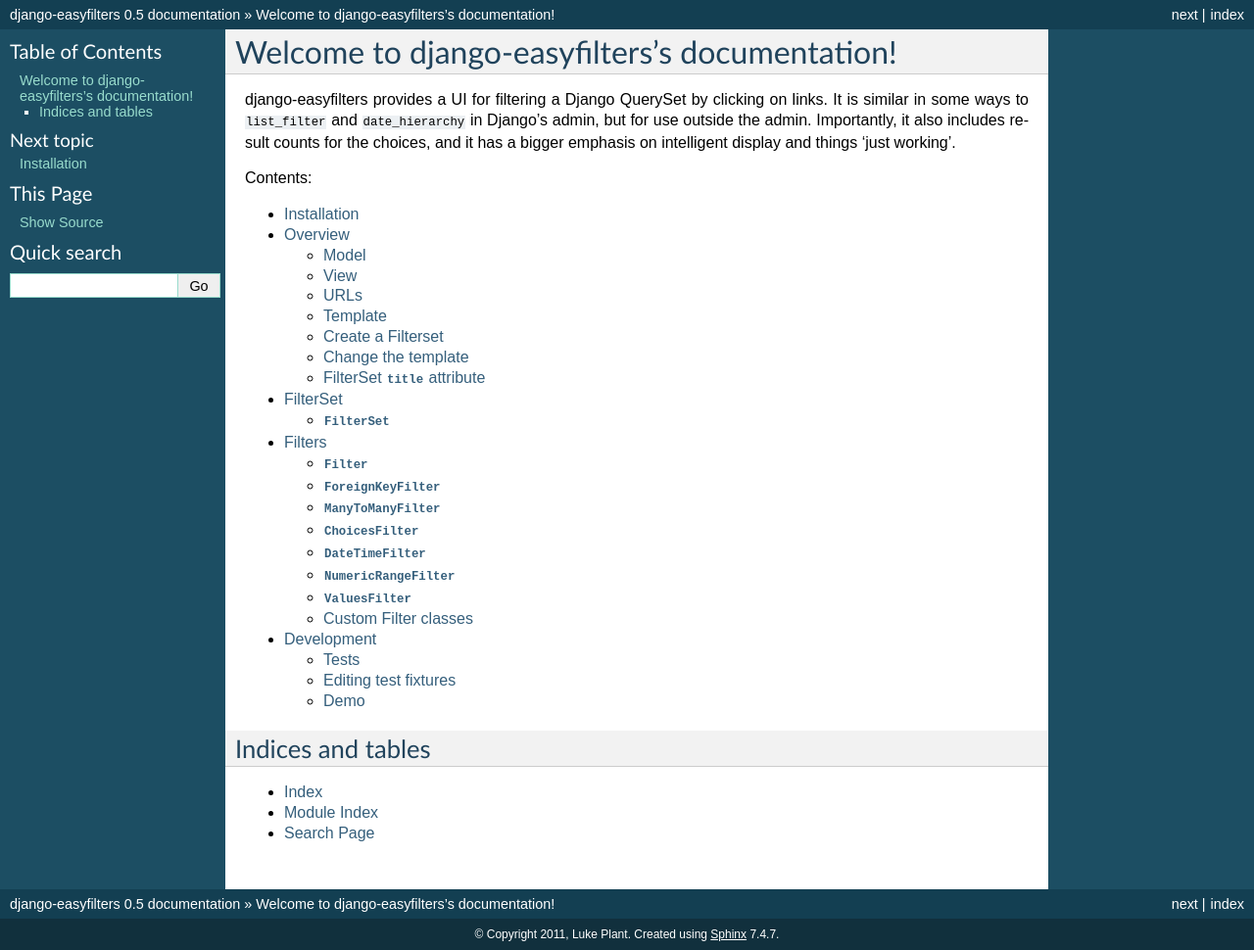
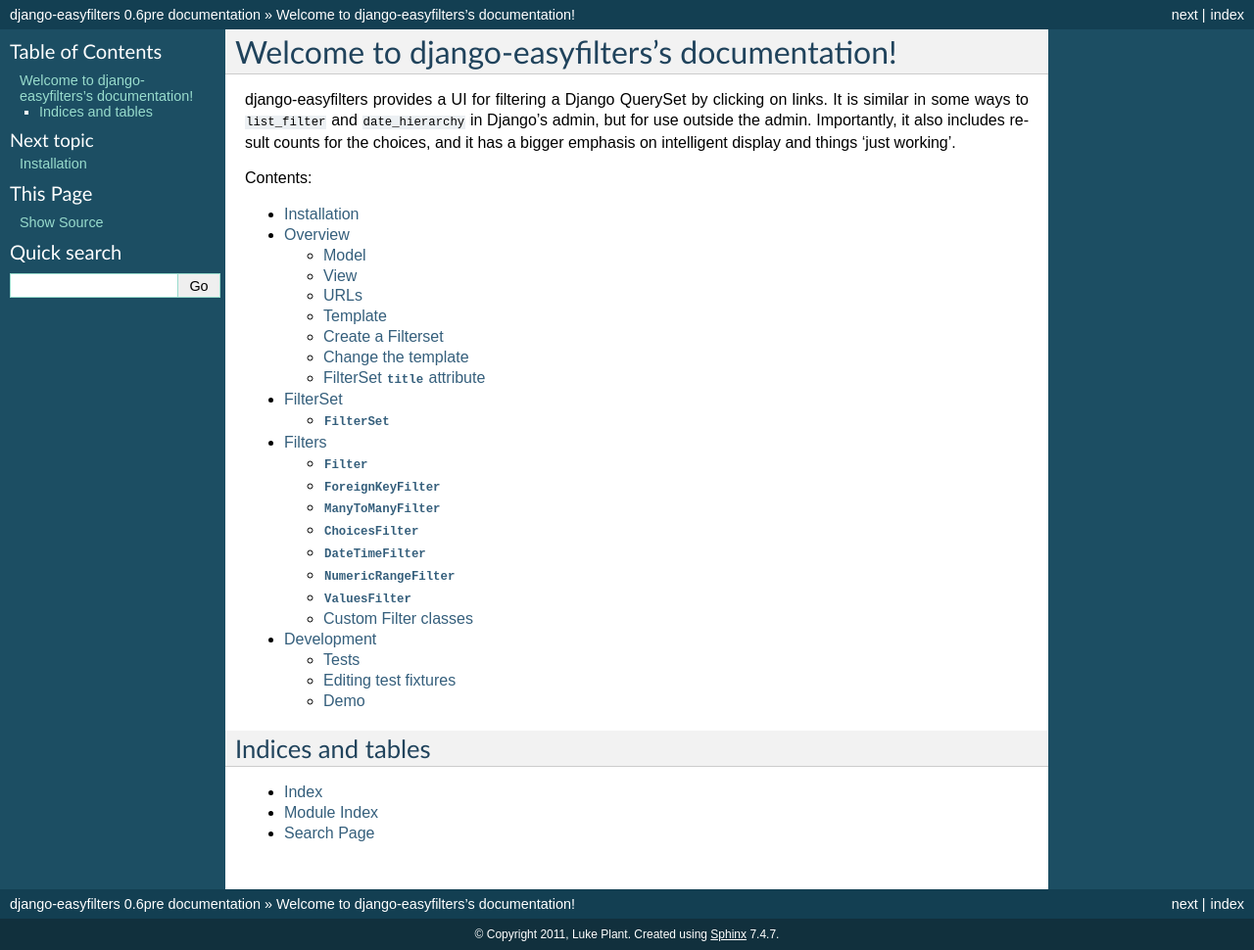
Before and after one commit to ionelmc/django-easyfilters, a Sphinx documentation site: the page built from docs/index.rst, in a window 1280 px wide. Shown: the whole page at 98% size. Built offline with Sphinx 7.4.7, drawn with Linux system fonts in a browser that asks for light colours.

Commit message:
Bump version number to indicate post 0.5, pre 0.6

```diff
--- a/docs/conf.py
+++ b/docs/conf.py
@@ -48,9 +48,9 @@
 # built documents.
 #
 # The short X.Y version.
-version = '0.5'
+version = '0.6'
 # The full version, including alpha/beta/rc tags.
-release = '0.5'
+release = '0.6pre'
 
 # The language for content autogenerated by Sphinx. Refer to documentation
 # for a list of supported languages.
--- a/setup.py
+++ b/setup.py
@@ -20,7 +20,7 @@
 
 setup(
     name = "django-easyfilters",
-    version = '0.5',
+    version = '0.6pre',
     packages = find_packages(),
     author = "Luke Plant",
     author_email = "L.Plant.98@cantab.net",
```
